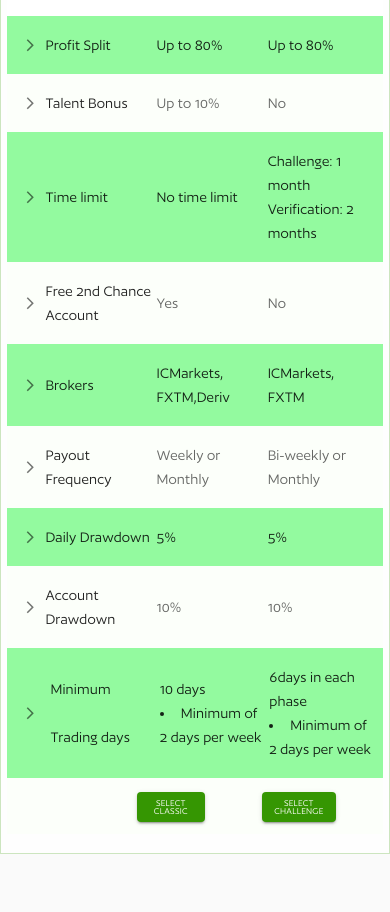
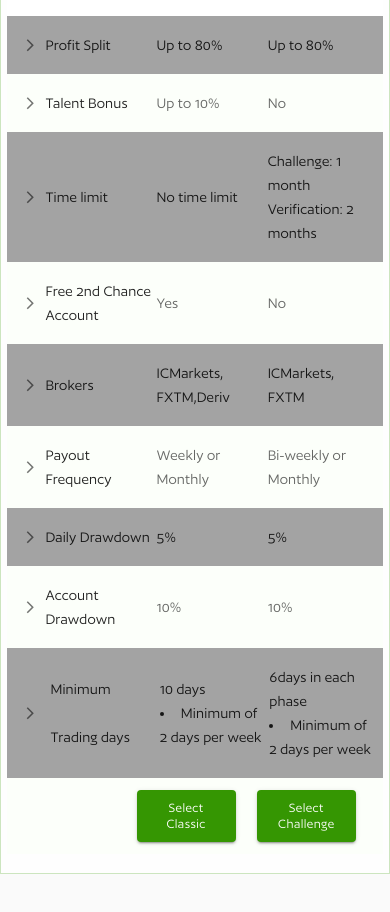
Before and after one commit to codefromahmad/ft9ja-admin, a React (Create React App) app: page / in a window 390 px wide. Shown: the part 820-1732 px from the top of the page. Built offline with nearby package versions, Linux system fonts and the light colour scheme; no server answers.

Commit message:
Payout and Home page fixes.

```diff
--- a/src/App.css
+++ b/src/App.css
@@ -524,8 +524,9 @@ h4 {
   height: 197px;
   width: 44%;
   font-weight: 375;
-  font-size: calc(0.5rem + 0.4vw);
+  font-size: 16px;
   line-height: calc(2.4rem + 0.5vw);
+  text-align: left;
 }
 .PayoutBoxlink1 {
   justify-content: center;
@@ -552,7 +553,6 @@ h4 {
   line-height: calc(2.4rem + 0.5vw);
 }
 .Payoutbtn {
-  width: 25%;
   border: none;
   height: 48px;
   margin-left: 5%;
@@ -1304,10 +1304,11 @@ h4 {
   cursor: pointer;
   background: #359602 !important;
   border-radius: 5px;
-  width: 100%;
+  margin: 0px 25px !important;
+  text-transform: capitalize !important;
+  width: 90% !important;
   height: 52px;
-  margin-bottom: 7%;
-  font-size: calc(0.4em + 0.22vw) !important;
+  font-size: 16px !important;
 }
 
 .agreement {
@@ -1396,13 +1397,17 @@ h4 {
     font-size: 16px;
     place-self: center;
   }
+
+  .accordion_grp_btn {
+    margin-right: 10px !important;
+  }
   .accordion__btn {
-    width: 70%;
-    height: 30px;
+    width: 90% !important;
+    margin:0px !important;
     text-align: center;
-    /* font-size: calc(0.2vw + 0.5vh + 0.9vmin) !important; */
-    min-width: inherit !important;
-    line-height: 90% !important;
+    font-size: 14px !important;
+    line-height: 113% !important;
+    text-transform: capitalize !important;
   }
 
   .checkbox {
@@ -1473,8 +1478,8 @@ h4 {
     flex-wrap: wrap;
   }
   .Payoutbtn {
-    width: calc(0.9vw + 5.4vh + 22.5vmin) !important;
-    font-size: calc(0.5vw + 0.9vh + 0.6vmin) !important;
+    width: 140px !important;
+    font-size: 14px !important;
   }
   .PayoutBoxlink {
     line-height: calc(1.4rem + 0.5vw);
@@ -1482,7 +1487,8 @@ h4 {
     border-left: none;
     width: 100%;
     margin-bottom: 10%;
-    font-size: 14px !important;
+    font-size: 15px !important;
+    text-align: left !important;
   }
   .PayoutBoxlink1 {
     line-height: calc(1.4rem + 0.5vw);
@@ -1703,10 +1709,12 @@ h4 {
     line-height: 4.5 !important;
   }
   .accordion__btn {
-    /* font-size: 16px; */
-    font-size: 35% !important;
-    width: 100%;
-    height: 30px;
+    text-transform: capitalize !important;
+    text-align: center;
+    width: 90% !important;
+    font-size: 16px !important;
+    margin: 0px 23px !important;
+    padding: 0px !important;
   }
   .classicbtns button {
     height: auto;
@@ -1741,11 +1749,13 @@ h4 {
   }
 
   .Payoutbtn {
-    width: calc(0.9vw + 5.4vh + 22.5vmin) !important;
-    font-size: calc(0.5vw + 0.9vh + 0.6vmin) !important;
+    width: 160px !important;
+    font-size: 16px !important;
+    text-align: center;
   }
   .PayoutBoxlink {
     line-height: calc(1.4rem + 0.5vw);
+    font-size: 16px;
   }
   .PayoutBoxlink1 {
     line-height: calc(1.4rem + 0.5vw);
--- a/src/Componets/LandingTable.js
+++ b/src/Componets/LandingTable.js
@@ -54,7 +54,7 @@ function LandingTable() {
         <MuiAccordionSummary
           aria-controls="panel1d-content"
           id="panel1d-header"
-          sx={{ backgroundColor: "#93fa9f" }}
+          sx={{ backgroundColor: "#a3a3a3" }}
         >
           <Typography
             sx={{
@@ -124,7 +124,7 @@ function LandingTable() {
         onChange={handleChange("panel2")}
       >
         <AccordionSummary
-          sx={{ backgroundColor: "#93fa9f" }}
+          sx={{ backgroundColor: "#a3a3a3" }}
           aria-controls="panel2d-content"
           id="panel2d-header"
         >
@@ -205,7 +205,7 @@ function LandingTable() {
         onChange={handleChange("panel4")}
       >
         <AccordionSummary
-          sx={{ backgroundColor: "#93fa9f" }}
+          sx={{ backgroundColor: "#a3a3a3" }}
           aria-controls="panel4bh-content"
           id="panel4bh-header"
         >
@@ -277,7 +277,7 @@ function LandingTable() {
         onChange={handleChange("panel6")}
       >
         <AccordionSummary
-          sx={{ backgroundColor: "#93fa9f" }}
+          sx={{ backgroundColor: "#a3a3a3" }}
           aria-controls="panel6bh-content"
           id="panel6bh-header"
         >
@@ -338,7 +338,7 @@ function LandingTable() {
         onChange={handleChange("panel8")}
       >
         <AccordionSummary
-          sx={{ backgroundColor: "#93fa9f" }}
+          sx={{ backgroundColor: "#a3a3a3" }}
           aria-controls="panel8bh-content"
           id="panel8bh-header"
         >
@@ -401,7 +401,7 @@ function LandingTable() {
         <AccordionSummary
           aria-controls="panel10bh-content"
           id="panel10bh-header"
-          sx={{ backgroundColor: "#93fa9f", display: "flex", gap: "5px" }}
+          sx={{ backgroundColor: "#a3a3a3", display: "flex", gap: "5px" }}
         >
           <Typography
             sx={{
@@ -433,7 +433,11 @@ function LandingTable() {
         <MuiAccordionSummary
           aria-controls="panel1d-content"
           id="panel1d-header"
-          sx={{ backgroundColor: "#FCFFFA" }}
+          sx={{
+            backgroundColor: "#FCFFFA",
+            display: "flex",
+            justifyContent: "space-between",
+          }}
         >
           <Typography
             sx={{
@@ -445,13 +449,8 @@ function LandingTable() {
           <Typography
             variant="h5"
             sx={{
-              marginRight: {
-                xs: "8%",
-                sm: "13%",
-              },
-              flexShrink: 0,
+              width: "33%",
               color: "#1B1A1A",
-              fontSize: "140%",
             }}
             className="accordion_grp_btn"
           >
@@ -460,6 +459,7 @@ function LandingTable() {
               variant="contained"
               className="accordion__btn"
               sx={{
+                width: "100%",
                 " &:hover": {
                   backgroundColor: "#359602",
                 },
@@ -468,12 +468,13 @@ function LandingTable() {
               Select Classic
             </Button>
           </Typography>
-          <Typography variant="h5" sx={{ color: "#1B1A1A", fontSize: "140%" }}>
+          <Typography variant="h5" sx={{ color: "#1B1A1A", width: "33%" }}>
             <Button
               className="accordion__btn"
               href="/challenge"
               variant="contained"
               sx={{
+                width: "100%",
                 " &:hover": {
                   backgroundColor: "#359602",
                 },
```
